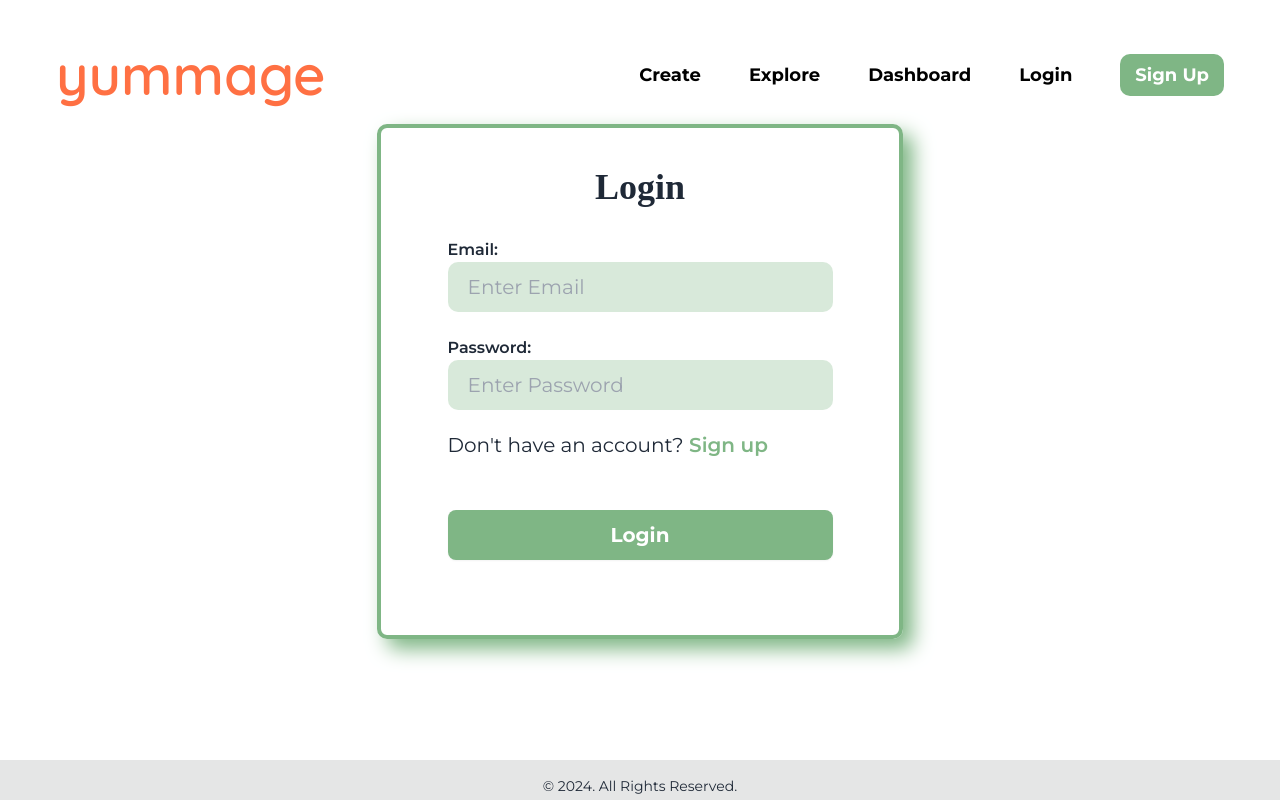
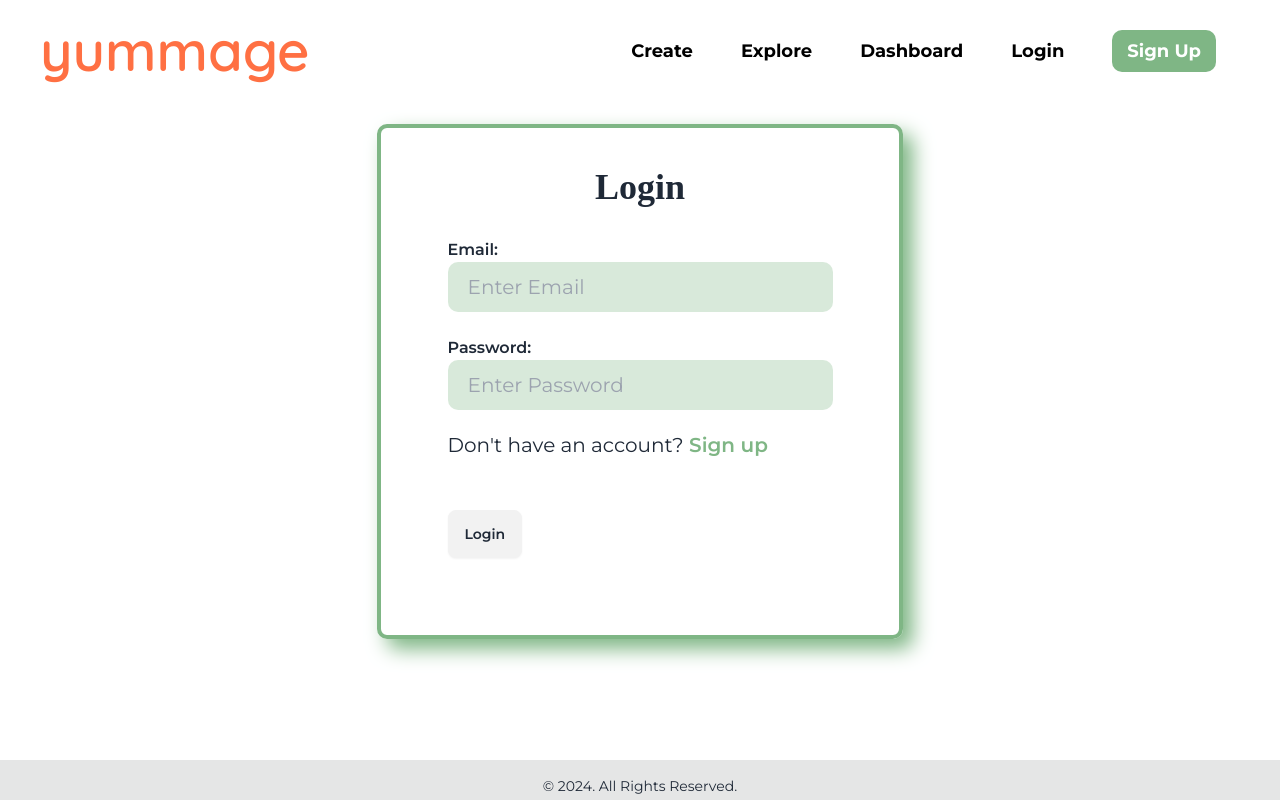
Before and after one commit to Nemo080/TKH-recipe-capstone, a React (Vite) app in the folder frontend/: page /login in a window 1280 px wide. Built offline with nearby package versions, Linux system fonts and the light colour scheme.

Commit message:
css edits

```diff
--- a/frontend/src/App.css
+++ b/frontend/src/App.css
@@ -16,31 +16,27 @@ body{
     height: 100%;
 }
 .App{
-    margin-left: 3rem;
-    margin-right: 3rem;
-    /* margin-top: 2.5rem; */
+    margin-left: 2rem;
+    margin-right: 2rem;
     display: flex;
     flex-direction: column;
-    /* margin-top: none !important; */
 }
 
 .navbar {
     display: flex;
-    align-items: flex-start;
+    align-items: center;
     justify-content: space-between;
-    /* padding-left: 1.3rem;  */
-    /* padding-right: 3rem; */
-    /* padding-top: -8rem !important; */
+    padding-left: 1.3rem;
+    padding-right: 3rem;
+    padding-top: -8rem;
     font-family: "Montserrat", sans-serif;
     position: inherit;
-    margin-top: 1.5rem;
 }
 .nav-name{
     color: #FF7043;
     font-family: "Quicksand", sans-serif;
     font-size: 3.5rem;
     font-weight: 600;
-    margin-top: 0;
 }
 .navbar > ul {
     display: flex;
@@ -64,7 +60,7 @@ body{
 }
 
 .signup-button{
-    /* padding-right: 1.5rem; */
+    padding-right: 1.5rem;
 }
 
 .navtext{
@@ -90,7 +86,7 @@ body{
     display: center;
     margin-left: auto;
     margin-right: auto;
-    /* margin-top: 1.5rem; */
+    margin-top: 1.5rem;
     display:flex;
     flex-direction: column;
     flex-wrap: wrap;
@@ -110,7 +106,7 @@ body{
     display: center;
     margin-left: auto;
     margin-right: auto;
-    /* margin-top: 1.5rem; */
+    margin-top: 1.5rem;
     display:flex;
     flex-direction: column;
     flex-wrap: wrap;
@@ -149,11 +145,10 @@ body{
     font-size: 20px;
     display: center;
     margin-left: auto;
-    /* margin-right: auto; */
+    margin-right: auto;
     background-color: 	rgb(127,182,133, 0.3);
     font-family: "Montserrat", sans-serif;
     padding-left: 20px;
-    padding-right: -30px;
     font-weight: 400;
 }
 
@@ -161,18 +156,16 @@ body{
     font-size: 16px;
     font-weight: 600;
     margin-top: 1.5rem;
-
+    padding-bottom: none;
 }
-.yummagesubmit{
+.yummage-submit{
     background-color: #7FB685 !important;
-    width: 385px !important;
-    height: 50px !important;
+    width: 385px;
+    height: 50px;
     color: white !important;
     font-size: 20px !important;
     font-weight: 700 !important;
     text-decoration: none;
-    border: none;
-    border-radius: 10px;
 }
 
 .user-icon{
@@ -208,7 +201,6 @@ body{
     justify-content: center;
     font-weight: 600;
     font-family: "Merriweather", serif;
-    margin: 0%;
 }
 .home-h3{
     font-size: 40px;
@@ -223,13 +215,12 @@ body{
     border-radius: 10px;
     font-weight: bold;
     font-size: 35px;
-    text-decoration: none;
 }
 .hero-content{
     z-index: 0;
     display: flex;
     align-items: flex-start !important;
-    /* max-width: 80rem; */
+    max-width: 80rem;
     gap: 1rem;
     padding: 1rem;
     flex-direction: column;
```
